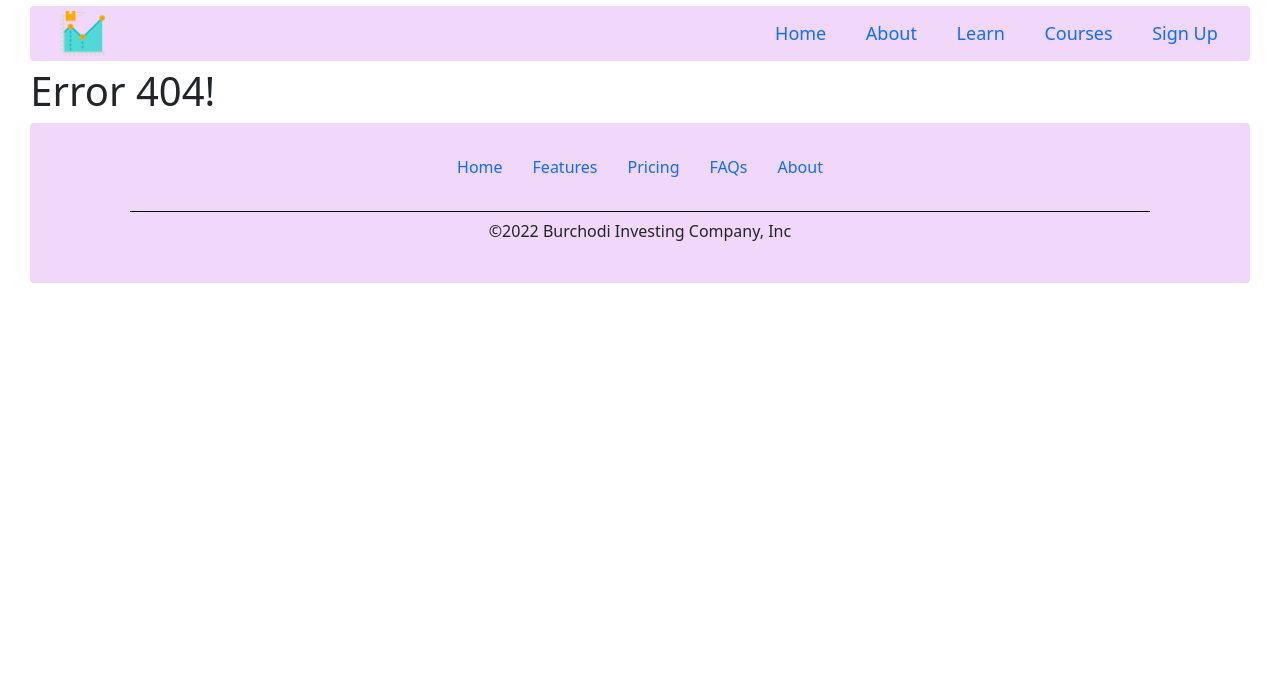
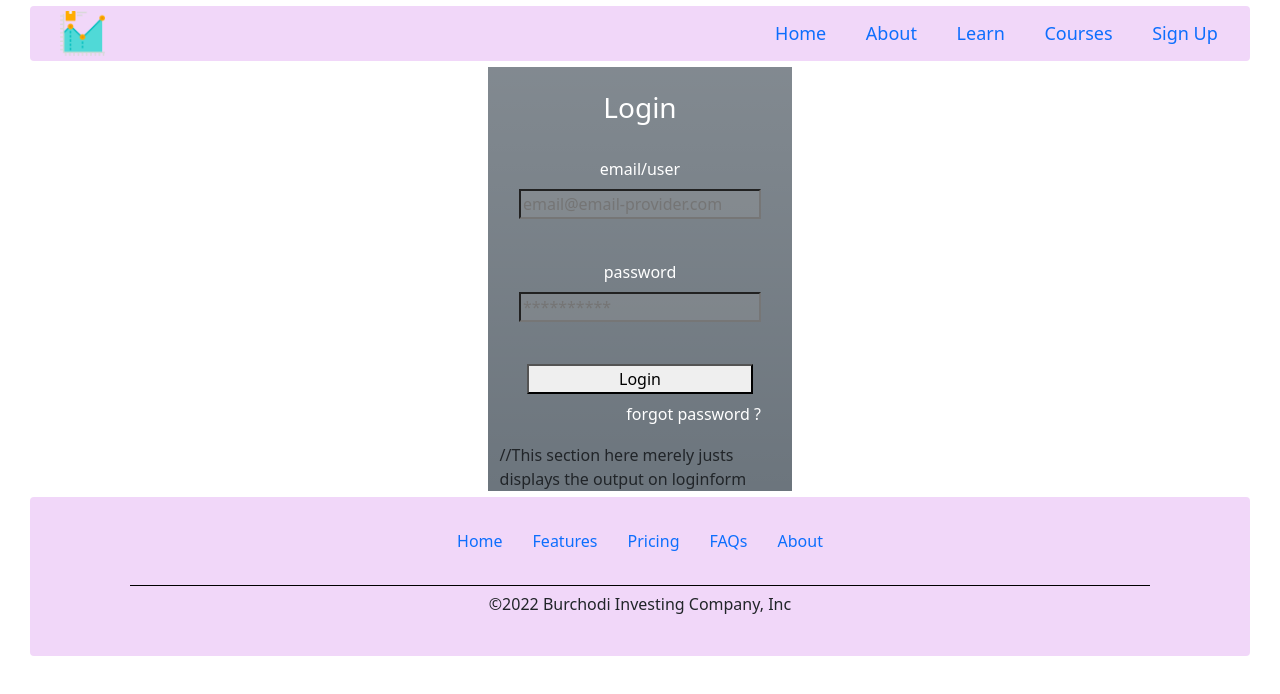
Before and after one commit to Bibek979/Tradathon-Website, a React (Create React App) app: page /login in a window 1280 px wide. Before the commit this address had no page. Shown: the top 694 px of the page. Built offline with nearby package versions, Linux system fonts and the light colour scheme.

Commit message:
added functionality in Login and Forgot pwd section also moded the routing

```diff
--- a/src/App.js
+++ b/src/App.js
@@ -7,7 +7,8 @@ import SignUpForm from './Pages/Signup';
 import PageNotFound from './Pages/pageNotFound';
 import Footer from './websites/Components/footer';
 import Course from './Pages/Course';
-
+import Login from './Pages/Login';
+import ForgotPassword from './Pages/ForgotPassword';
 
 function App() {
   return (
@@ -25,6 +26,8 @@ function App() {
             courseContent3 = "Past Performance"
             coursePrice = '1000'
             />} />
+            <Route path='login' element={<Login />} />
+            <Route path='forgotpwd' element={<ForgotPassword />} />
             <Route path='*' element={<PageNotFound />} />
           </Routes>
           <Footer />
--- a/src/Components/Navbar.js
+++ b/src/Components/Navbar.js
@@ -15,7 +15,7 @@ function Navbar(){
                 <div className='myCustomNavMenu'>
                     <Link to='/'>Home</Link>
                     <Link to='#'>About</Link>
-                    <Link to='#'>Learn</Link>
+                    <Link to='/login'>Learn</Link>
                     <Link to='/course'>Courses</Link>
                     <Link to='/signup'>Sign Up</Link>
                 </div>
--- /dev/null
+++ b/src/Pages/ForgotPassword.js
@@ -0,0 +1,33 @@
+import React from "react";
+import './stylesheet.css';
+
+export default function ForgotPassword() {
+    function handleChangePwd(e){
+        e.preventDefault();
+        document.getElementsByClassName('fPwdTitle').setInnerHTML='done';
+    }
+
+    function handleForgetPwd(){
+        return(
+            <h1>Hello</h1>
+        )
+    }
+    return(
+        <div className="container rounded w-25 my-4 bg-secondary bg-gradient">
+            <h3 className="text-center fPwdTitle">Forgot Password</h3>
+            <form onSubmit={handleForgetPwd}>
+                <div className="d-flex flex-column">
+                    <label className="text-white pt-3 pb-1">email</label>
+                    <input type='email' className="labelColor p-0 border-0" placeholder="yourmail@mail.com" ></input>
+                    <label className="text-white otpLabel pt-3 pb-1">OTP</label>
+                    <input type='number' className="labelColor p-0 border-0 otp" ></input>
+                    <label className="text-white pt-3 pb-1">New Password</label>
+                    <input type='password' className="labelColor p-0 border-0" ></input>
+                    <label className="text-white pt-3 pb-1">Confirm New Password</label>
+                    <input type='password' className="labelColor p-0 border-0" ></input>
+                    <button type="submit" className='m-4' onClick={handleChangePwd}>Change Password</button>
+                </div>
+            </form>
+        </div>
+    )
+}
--- /dev/null
+++ b/src/Pages/Login.js
@@ -0,0 +1,74 @@
+import React, { useState } from "react";
+import { Link } from "react-router-dom";
+import "./stylesheet.css";
+import "bootstrap/dist/css/bootstrap.min.css";
+export default function Login() {
+  // To store the values of email and password by the user
+  const [email, setEmail] = useState("");
+  const [password, setPassword] = useState("");
+
+  //To store the final values of Email and password we use another useState with array initialization
+  const [data, setData] = useState([]);
+
+  function handleSubmitAction(e) {
+    e.preventDefault();
+    //Adding this line to add both the info to this array object
+    //Have to make key:value pair to store in (datauseState)
+    const toArray = { email: email, password: password };
+    setData([...data, toArray]);
+    console.log(data);
+    console.log(email, password);
+  }
+
+
+  return (
+    <div className="container w-25 bg-secondary bg-gradient">
+      <h3 className="card-title text-center pt-4 text-white">Login</h3>
+      <form className="form" onSubmit={handleSubmitAction}>
+        <div className="d-flex p-3 flex-column">
+          <label className="text-center p-2 text-white">email/user</label>
+          <input
+            type="email"
+            id="email"
+            value={email}
+            onChange={(e) => setEmail(e.target.value)}
+            placeholder="email@email-provider.com"
+          ></input>
+        </div>
+
+        <div className="d-flex p-3 flex-column">
+          <label className="text-center p-2 text-white">password</label>
+          <input
+            type="password"
+            value={password}
+            id="password"
+            onChange={(e) => setPassword(e.target.value)}
+            placeholder="**********"
+          ></input>
+        </div>
+        <div className="d-flex p-3 flex-column">
+          <button className="m-2">Login</button>
+          <Link to="/forgotpwd" className="text-white text-right">
+            forgot password ?
+          </Link>
+        </div>
+      </form>
+
+        //This section here merely justs displays the output on loginform
+
+      {/* <div className="container bg-primary">
+        {
+            data.map((curElem) =>{
+                return(
+                    <div>
+                        <p> {curElem.email}</p>
+                        <p>{curElem.password}</p>
+                    </div>
+                )
+            })
+        }
+      </div> */}
+
+    </div>
+  );
+}
--- a/src/Pages/stylesheet.css
+++ b/src/Pages/stylesheet.css
@@ -16,3 +16,25 @@ a{
   /* flex-direction: row-reverse; */
   /* justify-content: space-evenly; */
 }
+
+.text-right{
+  text-align: end;
+}
+
+label.text-white.otpLabel{
+  align-self: center;
+}
+input{
+  background-color: rgba(161, 161, 161, 0.222);
+}
+
+.labelColor{
+  width: 250px;
+  height: 40px;
+}
+
+
+input.labelColor.otp{
+  width: 50%;
+  align-self: center;
+}
--- a/src/websites/home.js
+++ b/src/websites/home.js
@@ -9,6 +9,8 @@ import img1 from '../Images/research.png';
 import img2 from '../Images/wait.png';
 import img3 from '../Images/target.png';
 import img4 from '../Images/trade.png';
+
+
 function Home() {
 
     return(
```
Also changed, not shown: src/Pages/Learn.js (added).
